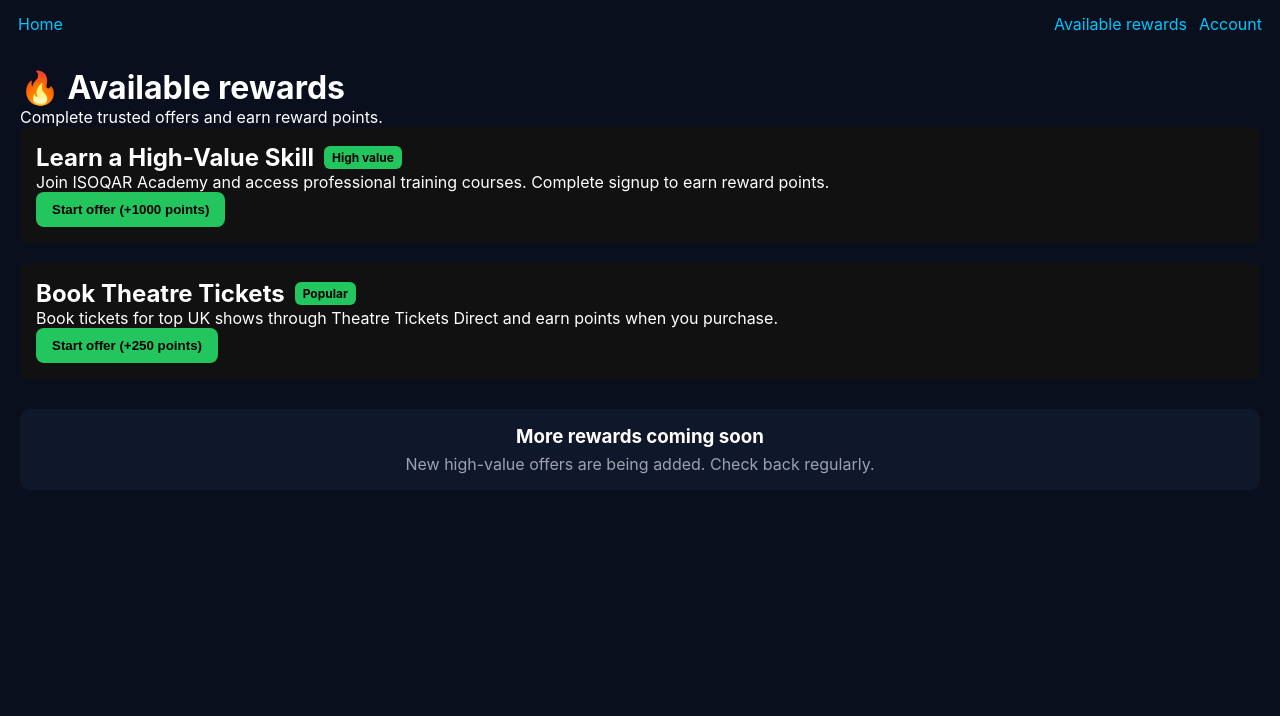
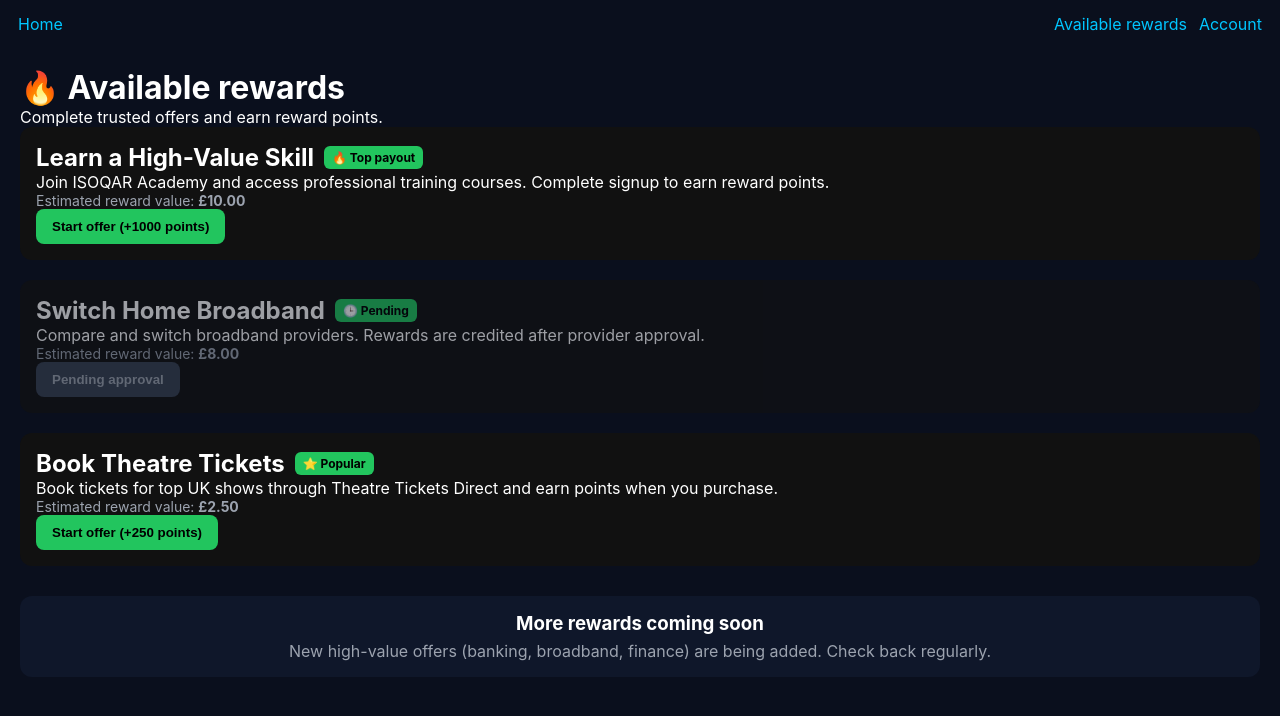
Before and after one commit to dantheman88/early-app, a Next.js app: page /drops in a window 1280 px wide. Shown: the top 716 px of the page. Built offline with nearby package versions, Linux system fonts and the light colour scheme.

Commit message:
Update drops.js

```diff
--- a/pages/drops.js
+++ b/pages/drops.js
@@ -1,4 +1,7 @@
 export default function DropsPage() {
+  // POINTS → £ estimate (internal preview only)
+  const POINT_VALUE_GBP = 0.01; // 100 points ≈ £1 (adjust later)
+
   const offers = [
     {
       id: 1,
@@ -6,7 +9,8 @@ export default function DropsPage() {
       description:
         "Join ISOQAR Academy and access professional training courses. Complete signup to earn reward points.",
       points: 1000,
-      badge: "High value",
+      badge: "🔥 Top payout",
+      status: "live",
     },
     {
       id: 2,
@@ -14,32 +18,51 @@ export default function DropsPage() {
       description:
         "Book tickets for top UK shows through Theatre Tickets Direct and earn points when you purchase.",
       points: 250,
-      badge: "Popular",
+      badge: "⭐ Popular",
+      status: "live",
+    },
+    {
+      id: 3,
+      title: "Switch Home Broadband",
+      description:
+        "Compare and switch broadband providers. Rewards are credited after provider approval.",
+      points: 800,
+      badge: "🕒 Pending",
+      status: "pending",
     },
   ];
 
+  // Sort by highest points first
+  const sortedOffers = [...offers].sort((a, b) => b.points - a.points);
+
   const trackClick = (offer) => {
+    if (offer.status !== "live") return;
     window.location.href = `/api/track?offerId=${offer.id}`;
   };
 
   return (
     <div style={{ padding: 20 }}>
-      {/* Page header */}
+      {/* Header */}
       <h1>🔥 Available rewards</h1>
       <p>Complete trusted offers and earn reward points.</p>
 
-      {/* Offers list */}
-      {offers.map((offer) => (
+      {/* Offers */}
+      {sortedOffers.map((offer) => {
+        const estimatedEarnings = (offer.points * POINT_VALUE_GBP).toFixed(2);
+
+        return (
           <div
             key={offer.id}
             style={{
               marginBottom: 20,
               padding: 16,
-            borderRadius: 10,
+              borderRadius: 12,
               background: "#111",
               color: "#fff",
+              opacity: offer.status === "pending" ? 0.6 : 1,
             }}
           >
+            {/* Title + badge */}
             <h2 style={{ display: "flex", alignItems: "center", gap: 10 }}>
               {offer.title}
               {offer.badge && (
@@ -60,6 +83,13 @@ export default function DropsPage() {
 
             <p>{offer.description}</p>
 
+            {/* Earnings preview */}
+            <p style={{ color: "#9ca3af", fontSize: 14 }}>
+              Estimated reward value: <strong>£{estimatedEarnings}</strong>
+            </p>
+
+            {/* CTA */}
+            {offer.status === "live" ? (
               <button
                 onClick={() => trackClick(offer)}
                 style={{
@@ -74,15 +104,31 @@ export default function DropsPage() {
               >
                 Start offer (+{offer.points} points)
               </button>
+            ) : (
+              <button
+                disabled
+                style={{
+                  padding: "10px 16px",
+                  background: "#374151",
+                  border: "none",
+                  borderRadius: 8,
+                  color: "#9ca3af",
+                  fontWeight: "bold",
+                }}
+              >
+                Pending approval
+              </button>
+            )}
           </div>
-      ))}
+        );
+      })}
 
-      {/* Coming soon section */}
+      {/* Coming soon */}
       <div
         style={{
           marginTop: 30,
           padding: 16,
-          borderRadius: 10,
+          borderRadius: 12,
           background: "#0f172a",
           color: "#9ca3af",
           textAlign: "center",
@@ -92,7 +138,8 @@ export default function DropsPage() {
           More rewards coming soon
         </h3>
         <p>
-          New high-value offers are being added. Check back regularly.
+          New high-value offers (banking, broadband, finance) are being added.
+          Check back regularly.
         </p>
       </div>
     </div>
```
Lines whose indentation alone changed are shown as unchanged.
